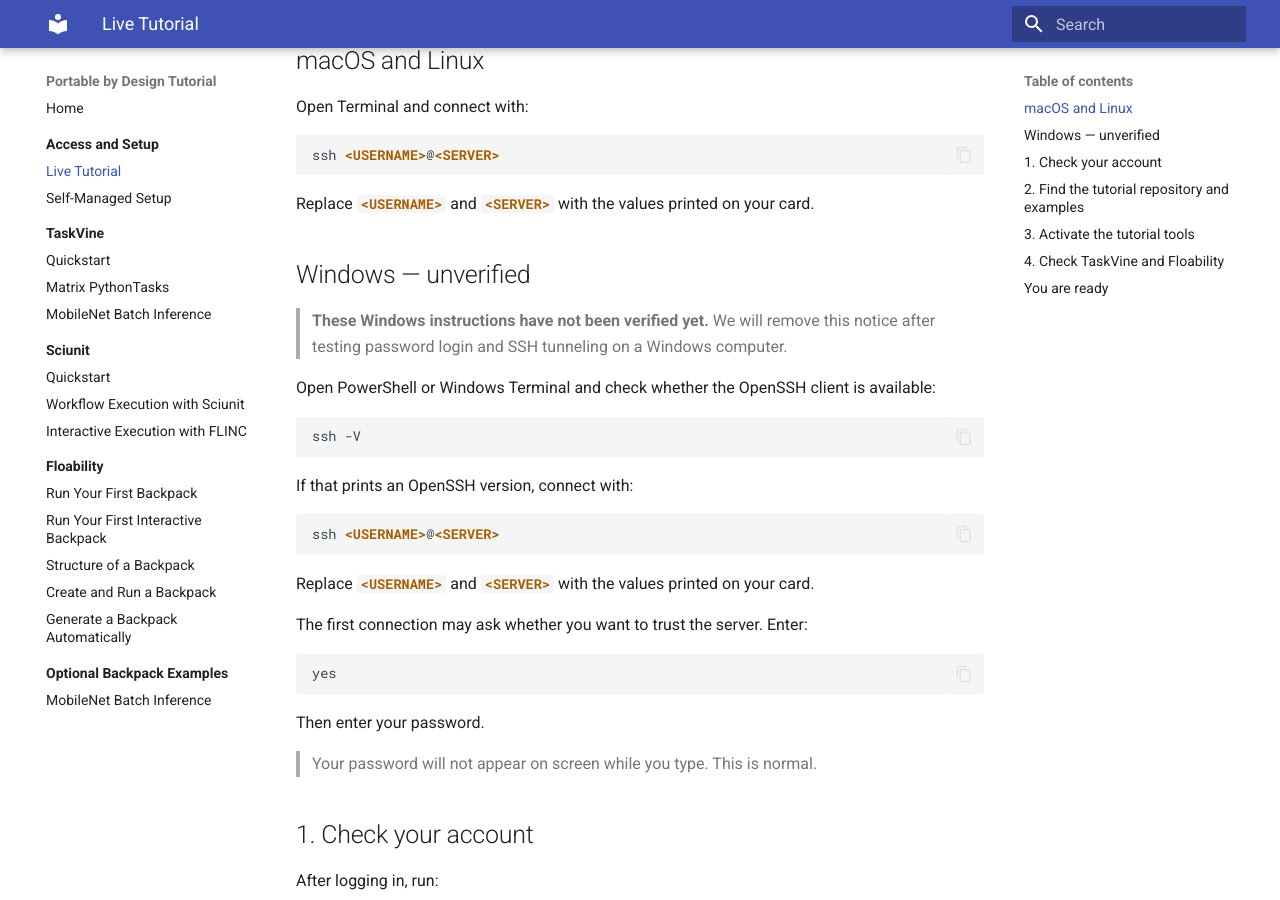
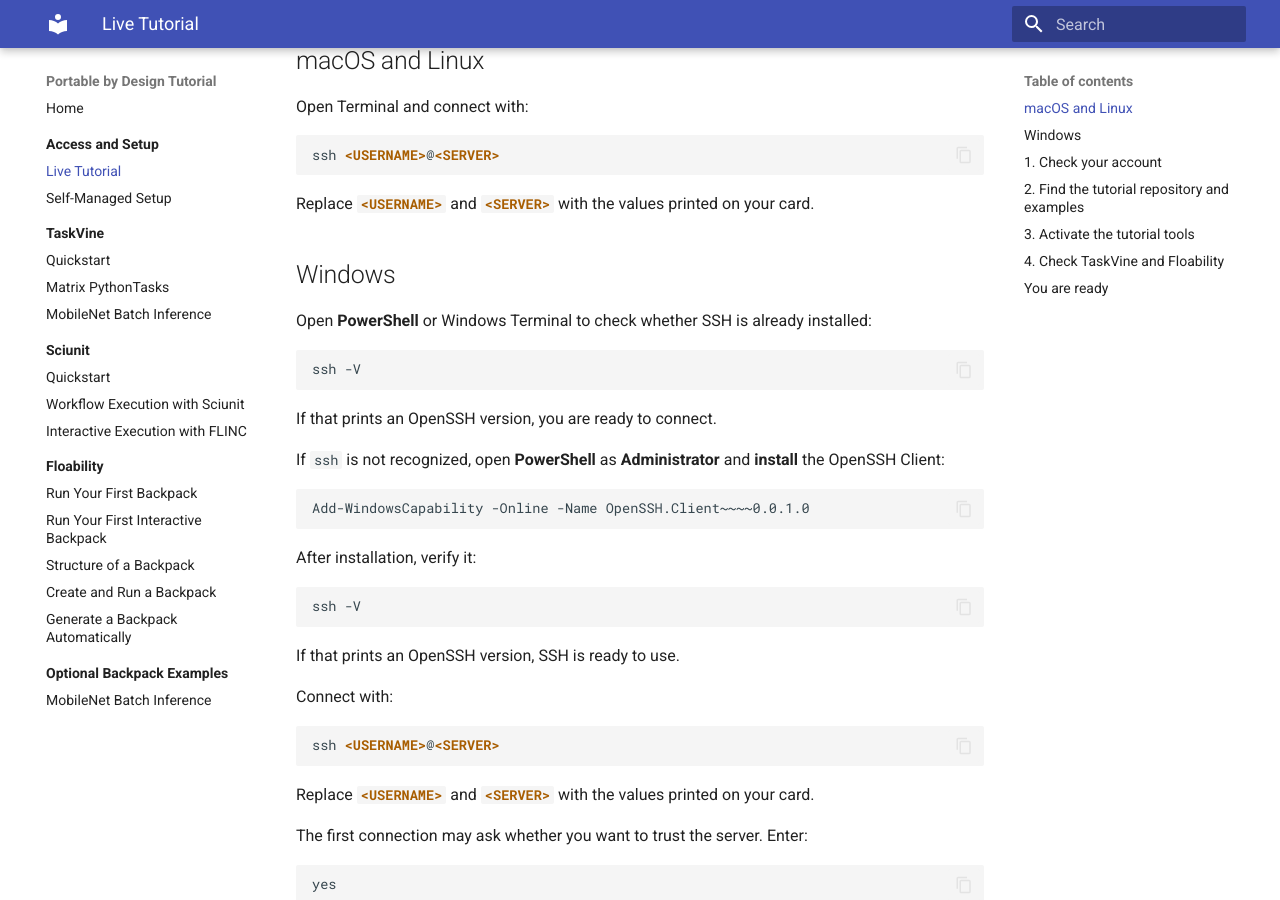
Before and after one commit to floability/tutorial-portable-by-design, an MkDocs documentation site: the page built from docs/01-access-and-setup/live.md, in a window 1280 px wide and 900 px high, scrolled down 384 px. Built offline with MkDocs 1.6.1 and Material for MkDocs 9.7.7, drawn with Linux system fonts in a browser that asks for light colours.

Commit message:
Revise Windows SSH setup instructions
Updated Windows instructions for SSH setup, including installation steps for the OpenSSH Client.

````diff
--- a/docs/01-access-and-setup/live.md
+++ b/docs/01-access-and-setup/live.md
@@ -17,17 +17,30 @@
 
 Replace `<USERNAME>` and `<SERVER>` with the values printed on your card.
 
-## Windows — unverified
+## Windows
 
-> **These Windows instructions have not been verified yet.** We will remove this notice after testing password login and SSH tunneling on a Windows computer.
 
-Open PowerShell or Windows Terminal and check whether the OpenSSH client is available:
+Open **PowerShell** or Windows Terminal to check whether SSH is already installed:
 
 ```powershell
 ssh -V
 ```
 
-If that prints an OpenSSH version, connect with:
+If that prints an OpenSSH version, you are ready to connect.
+
+If `ssh` is not recognized, open **PowerShell** as **Administrator** and **install** the OpenSSH Client:
+
+```powershell
+Add-WindowsCapability -Online -Name OpenSSH.Client~~~~0.0.1.0
+```
+After installation, verify it:
+
+```powershell
+ssh -V
+```
+If that prints an OpenSSH version, SSH is ready to use.
+
+Connect with:
 
 ```powershell
 ssh <USERNAME>@<SERVER>
````
